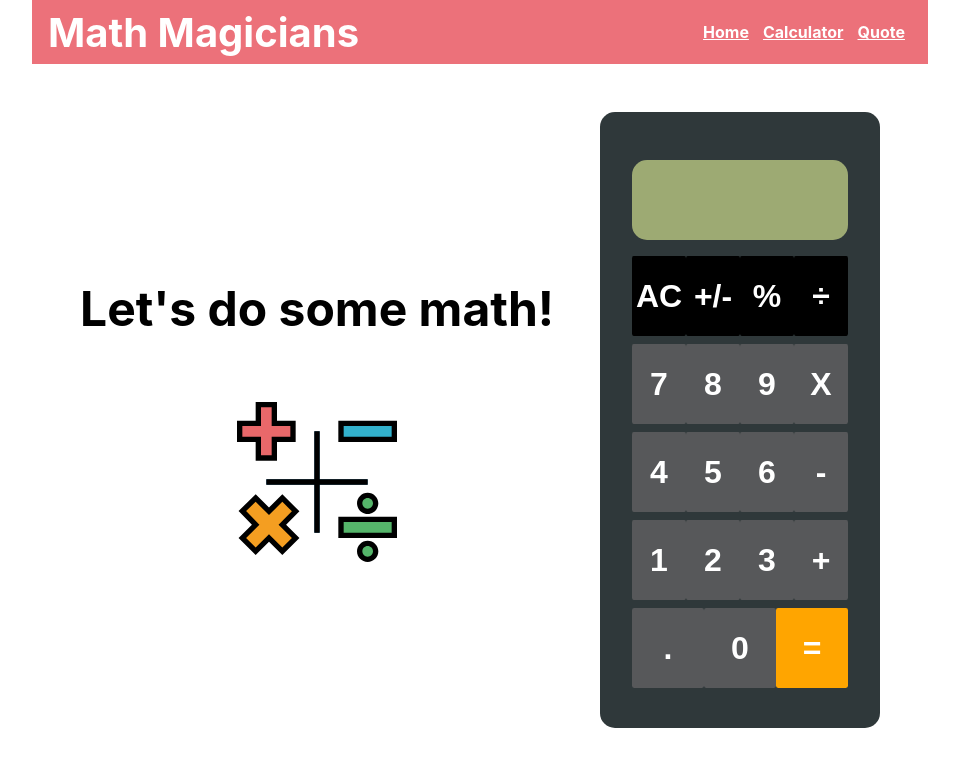
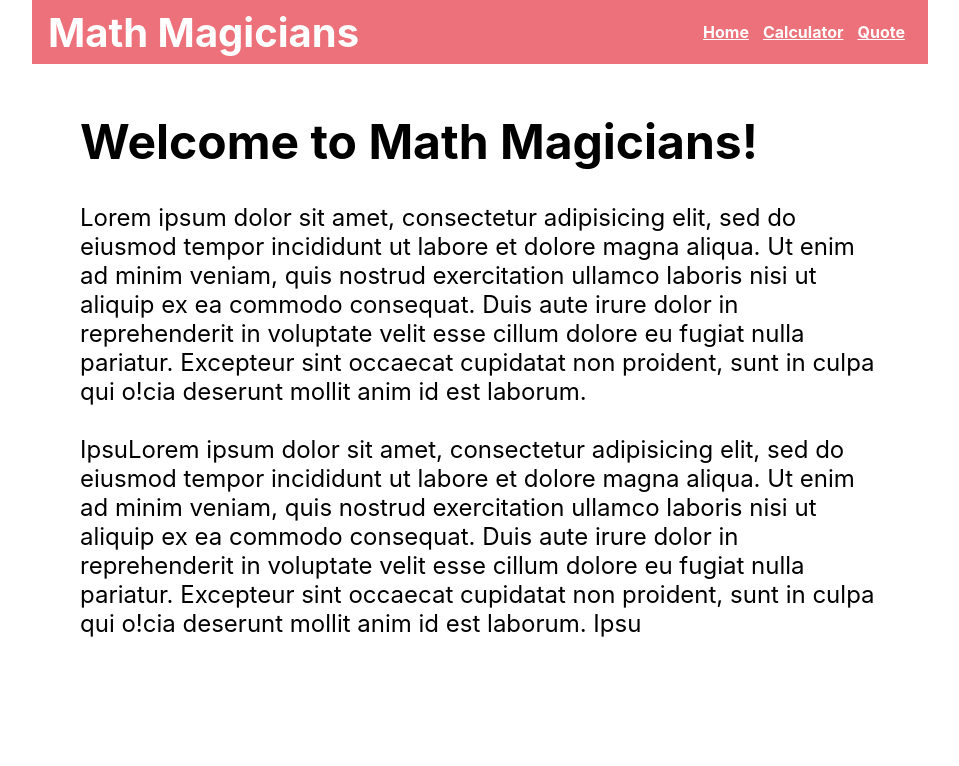
Before and after one commit to AlduLonghi/calculator-react, a React (Create React App) app: page / in a window 1280 px wide. Shown: the top 766 px of the page, without its empty margins (160-1119 px from the left). Built offline with nearby package versions, Linux system fonts and the light colour scheme.

Commit message:
Route home component

```diff
--- a/src/components/App.js
+++ b/src/components/App.js
@@ -1,14 +1,18 @@
 import { Route, Switch } from 'react-router-dom';
 import Calculator from './calculator/Calculator';
+import Home from './home/Home';
 import '../style/App.css';
 import Navbar from './shared/Navbar';
 
 const App = () => (
   <>
     <Navbar />
-    <Switch>
-      <Route path="/" component={Calculator} />
-    </Switch>
+    <div className="page-container">
+      <Switch>
+        <Route exact path="/" component={Home} />
+        <Route path="/calculator" component={Calculator} />
+      </Switch>
+    </div>
   </>
 );
 
--- a/src/components/calculator/Calculator.js
+++ b/src/components/calculator/Calculator.js
@@ -5,7 +5,7 @@
 const Calculator = () => (
   <div className="calculator-component">
     <div className="calc-text-img">
-      <h2>Let&apos;s do some math!</h2>
+      <h3>Let&apos;s do some math!</h3>
       <img src={calculatorImg} alt="calculator" />
     </div>
     <CalculatorBody />
--- /dev/null
+++ b/src/components/home/Home.js
@@ -0,0 +1,28 @@
+const Home = () => (
+  <div>
+    <h2>Welcome to Math Magicians!</h2>
+    <p>
+      Lorem ipsum dolor sit amet, consectetur adipisicing elit, sed
+      do eiusmod tempor incididunt ut labore et dolore magna aliqua.
+      Ut enim ad minim veniam, quis nostrud exercitation ullamco laboris
+      nisi ut aliquip ex ea commodo consequat.
+      Duis aute irure dolor in reprehenderit in voluptate
+      velit esse cillum dolore eu fugiat nulla pariatur.
+      Excepteur sint occaecat cupidatat non proident, sunt
+      in culpa qui o!cia deserunt mollit anim id est laborum.
+      {' '}
+      <br />
+      <br />
+      IpsuLorem ipsum dolor sit amet, consectetur adipisicing
+      elit, sed do eiusmod tempor incididunt ut labore et dolore magna aliqua.
+      Ut enim ad minim veniam, quis nostrud exercitation ullamco
+      laboris nisi ut aliquip ex ea commodo consequat.
+      Duis aute irure dolor in reprehenderit
+      in voluptate velit esse cillum dolore eu fugiat nulla pariatur.
+      Excepteur sint occaecat cupidatat non proident,
+      sunt in culpa qui o!cia deserunt mollit anim id est laborum. Ipsu
+    </p>
+  </div>
+);
+
+export default Home;
--- a/src/style/App.css
+++ b/src/style/App.css
@@ -1,10 +1,43 @@
+#root {
+  width: 70%;
+  padding: 0;
+}
+
+nav {
+  height: 4rem;
+  background-color: #EC717A;
+  color: white;
+  font-weight: bold;
+  display: flex;
+  justify-content: space-between;
+  align-items: center;
+  padding: 0 1rem;
+  margin-bottom: 3rem;
+}
+
+h1 {
+  font-size: 2.5rem;
+}
+
+.nav-links {
+  width: 25%;
+  display: flex;
+  justify-content: space-around;
+  color: white;
+}
+
+.nav-links a {
+  color: white;
+}
+
+.page-container {
+  padding: 0 3rem;
+}
+
 .calculator-body {
   width: 35%;
   background-color: #2f383a;
-  padding-top: 3rem;
-  padding-left: 2rem;
-  padding-right: 2rem;
-  padding-bottom: 2rem;
+  padding: 3rem 2rem 2rem 2rem;
   border-radius: 15px;
 }
 
@@ -52,45 +85,12 @@
   padding: 0 10px;
 }
 
-#root {
-  width: 70%;
-  padding: 0;
-}
-
-nav {
-  height: 4rem;
-  background-color: #EC717A;
-  color: white;
-  font-weight: bold;
-  display: flex;
-  justify-content: space-between;
-  align-items: center;
-  padding: 0 1rem;
-}
-
-h1 {
-  font-size: 2.5rem;
-}
-
-.nav-links {
-  width: 25%;
-  display: flex;
-  justify-content: space-around;
-  color: white;
-}
-
-.nav-links a {
-  color: white;
-}
-
 .calculator-component {
   display: flex;
   justify-content: space-between;
-  margin-top: 3rem;
-  padding: 0 3rem;
 }
 
-h2 {
+h3 {
   font-size: 3rem;
   padding-bottom: 4rem;
 }
@@ -106,3 +106,12 @@
   justify-content: center;
   align-items: center;
 }
+
+h2 {
+  font-size: 3rem;
+  margin-bottom: 2rem;
+}
+
+p {
+  font-size: 1.5rem;
+}
```
Also changed, not shown: 1 other file (tests, documents, lock files or other folders).
